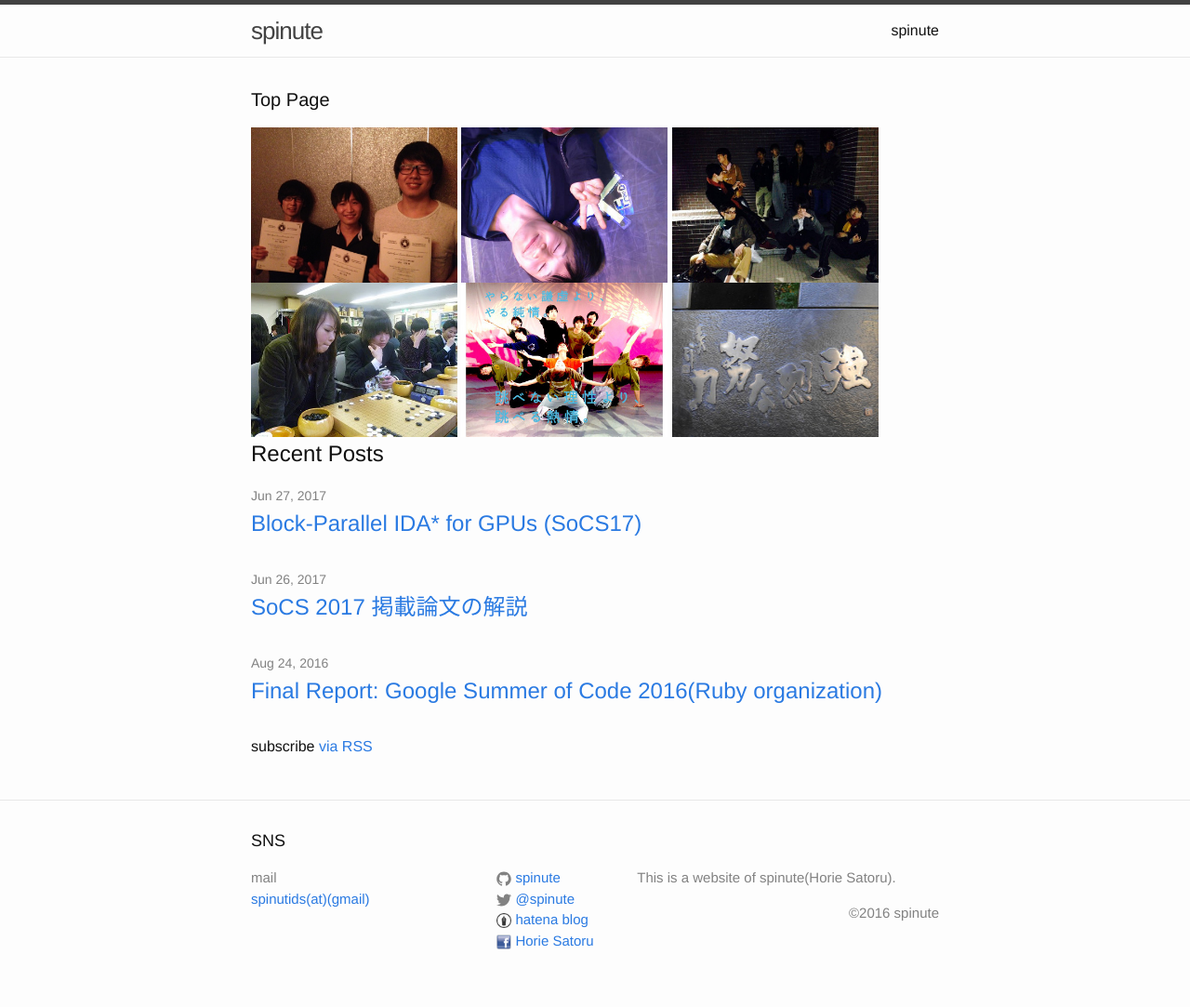
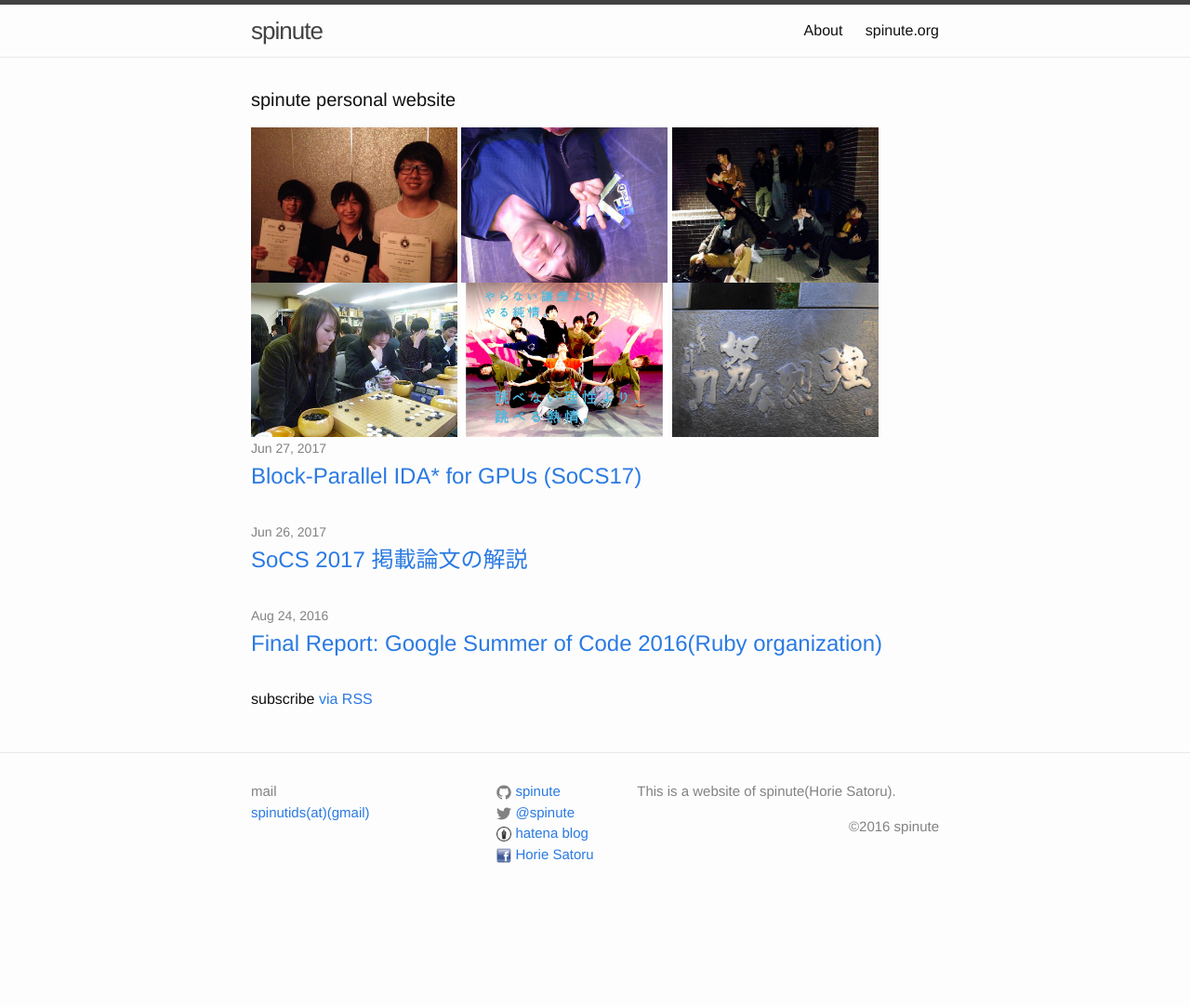
Before and after one commit to spinute/spinute.github.io, a Jekyll site: the page built from index.html, in a window 1280 px wide. Shown: the whole page at 93% size. Built offline with Jekyll 4.4.1, drawn with Linux system fonts in a browser that asks for light colours; after the commit the page ends 990 px from its top, so only the background shows below that.

Commit message:
snapshot

```diff
--- a/_includes/footer.html
+++ b/_includes/footer.html
@@ -1,8 +1,6 @@
 <footer class="site-footer">
 
   <div class="wrapper">
-
-    <h2 class="footer-heading">SNS</h2>
 
     <div class="footer-col-wrapper">
       <div class="footer-col  footer-col-1">
@@ -43,7 +41,7 @@
           </li>
           {% endif %}
           <li><a href="http://spinspinspin.hatenablog.com"><img src="/image/hatena.png" alt="hatenalogo" width="16" height="16"> hatena blog</a></li>
-          <li><a href="https://facebook.com/satoru.horie.3"><img src="/image/facebook.jpeg" alt="facebooklogo" width="16" height="16"> Horie Satoru</a></li>
+          <li><a href="https://facebook.com/satoru.pin.horie"><img src="/image/facebook.jpeg" alt="facebooklogo" width="16" height="16"> Horie Satoru</a></li>
         </ul>
       </div>
 
--- a/index.html
+++ b/index.html
@@ -1,11 +1,11 @@
 ---
 layout: default
-title: spinute
+title: spinute.org
 ---
 
 <div class="home">
 
-    <h1 class="page-heading">Top Page</h2>
+    <h2 class="page-heading">spinute personal website</h2>
 
     <img src="image/pin.JPG" width='30%' height='auto'>
     <img src="image/works01.jpg" width="30%" height="auto">
@@ -14,7 +14,6 @@
     <img src="image/works05.jpeg" width="30%" height="auto">
     <img src="image/works07.jpg" width="30%" height="auto">
 
-    <h2>Recent Posts</h2>
     <ul class="post-list">
        {% for post in site.posts %}
        <li>
```
Also changed, not shown: about.md (added, +11 -0 lines), README.md.
